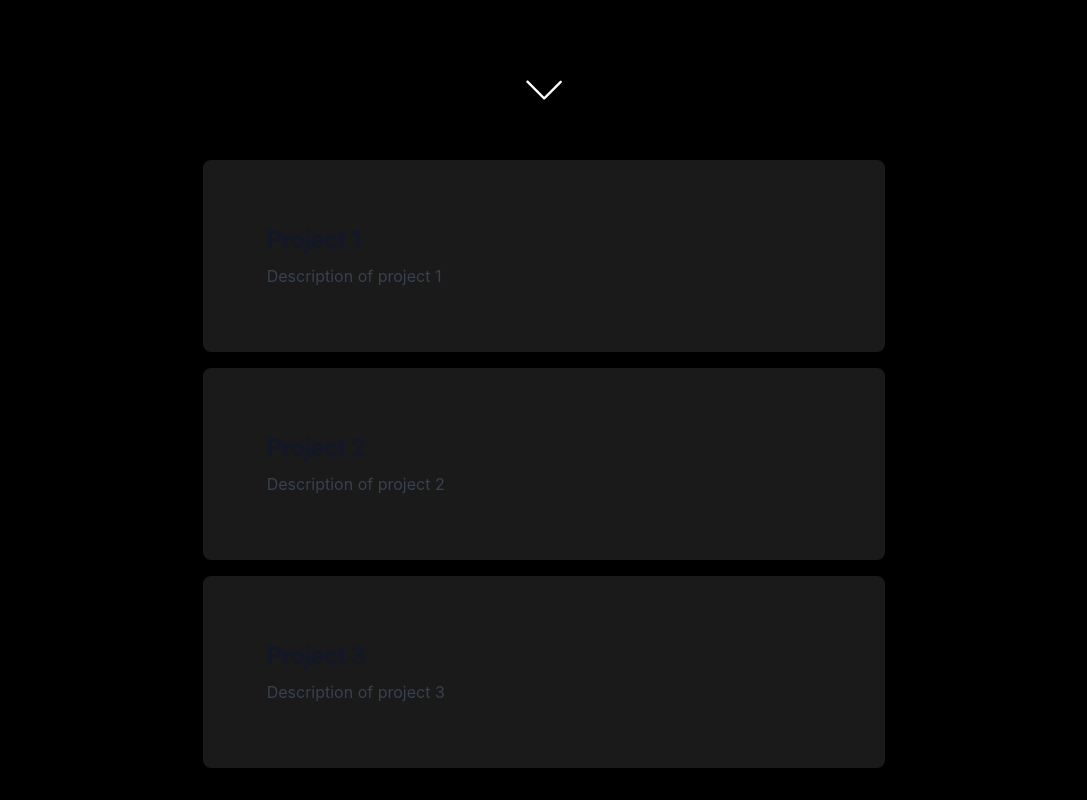
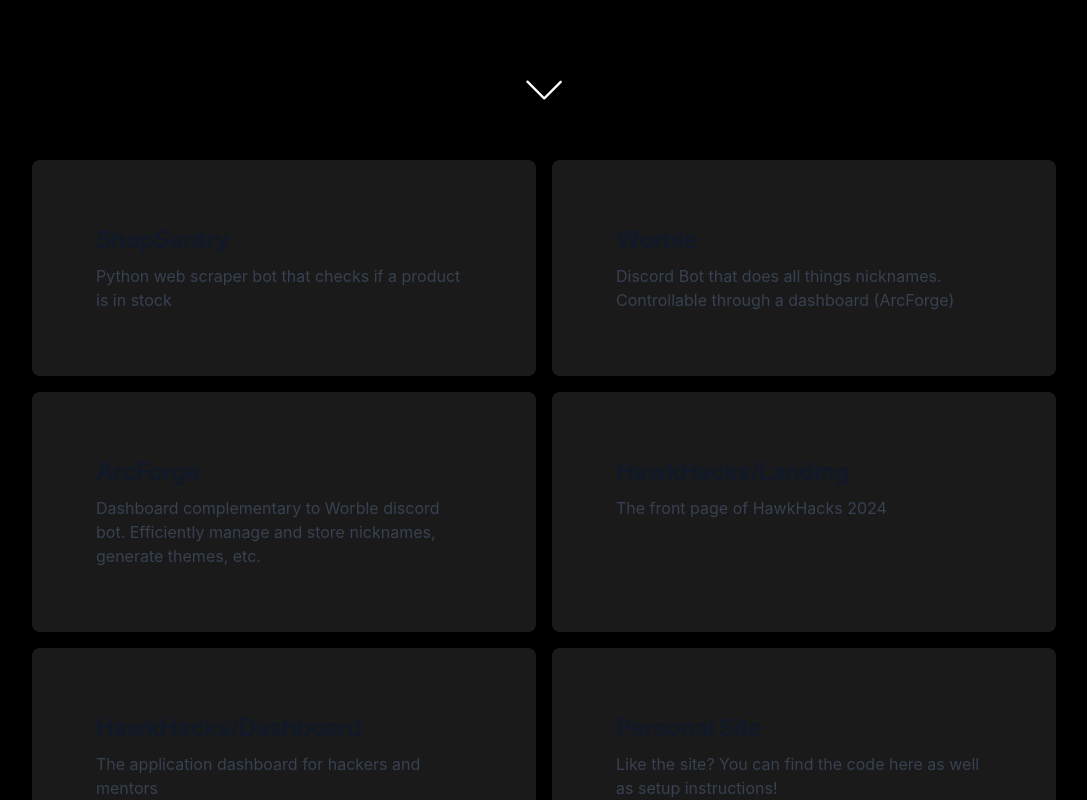
Before and after one commit to amgvu/Personal-Site, a Next.js app: page / in a window 1280 px wide. Shown: the part 680-1480 px from the top of the page, without its empty margins (96-1183 px from the left). Built offline with nearby package versions, Linux system fonts and the light colour scheme; what prettier-plugin-tailwindcss, tailwindcss-animatecss would draw is missing.

Commit message:
card edits, column

```diff
--- a/components/ProjectCard.tsx
+++ b/components/ProjectCard.tsx
@@ -8,7 +8,7 @@ interface ProjectCardProps {
 
 const ProjectCard: React.FC<ProjectCardProps> = ({ title, description, link }) => {
   return (
-    <a href={link} target="_blank" rel="noopener noreferrer" className="block p-16 w-8/12 mx-auto bg-white bg-opacity-10 backdrop-filter backdrop-blur-lg rounded-lg shadow-md hover:bg-opacity-20 transition duration-300">
+    <a href={link} target="_blank" rel="noopener noreferrer" className="block p-16 w-full mx-auto bg-white bg-opacity-10 backdrop-filter backdrop-blur-lg rounded-lg shadow-md hover:bg-opacity-20 transition duration-300">
       <h5 className="mb-2 text-2xl font-bold tracking-tight text-gray-900 dark:text-white">{title}</h5>
       <p className="font-normal text-gray-700 dark:text-gray-400">{description}</p>
     </a>
--- a/pages/index.tsx
+++ b/pages/index.tsx
@@ -130,10 +130,13 @@ const handleScrollDown = (): void => {
         </button>
         </div>
         </section>
-        <section className="flex flex-col items-center space-y-4 py-10">
-          <ProjectCard title="Project 1" description="Description of project 1" link="https://github.com/amgvu/ShopSentry" />
-          <ProjectCard title="Project 2" description="Description of project 2" link="https://github.com/amgvu/Worble" />
-          <ProjectCard title="Project 3" description="Description of project 3" link="https://github.com/amgvu/Personal-Site" />
+        <section className="grid grid-cols-1 md:grid-cols-2 gap-4 py-10">
+          <ProjectCard title="ShopSentry" description="Python web scraper bot that checks if a product is in stock" link="https://github.com/amgvu/ShopSentry" />
+          <ProjectCard title="Worble" description="Discord Bot that does all things nicknames. Controllable through a dashboard (ArcForge)" link="https://github.com/amgvu/Worble" />
+          <ProjectCard title="ArcForge" description="Dashboard complementary to Worble discord bot. Efficiently manage and store nicknames, generate themes, etc." link="https://github.com/amgvu/ArcForge" /> {/* Add landing here */}
+          <ProjectCard title="HawkHacks/Landing" description="The front page of HawkHacks 2024" link="https://hawkhacks.ca/" />
+          <ProjectCard title="HawkHacks/Dashboard" description="The application dashboard for hackers and mentors" link="https://portal.hawkhacks.ca/login?from=/" />
+          <ProjectCard title="Personal Site" description="Like the site? You can find the code here as well as setup instructions!" link="https://github.com/amgvu/Personal-Site" />
         </section>
         <section className="font-sans text-center">
           <div>
```
